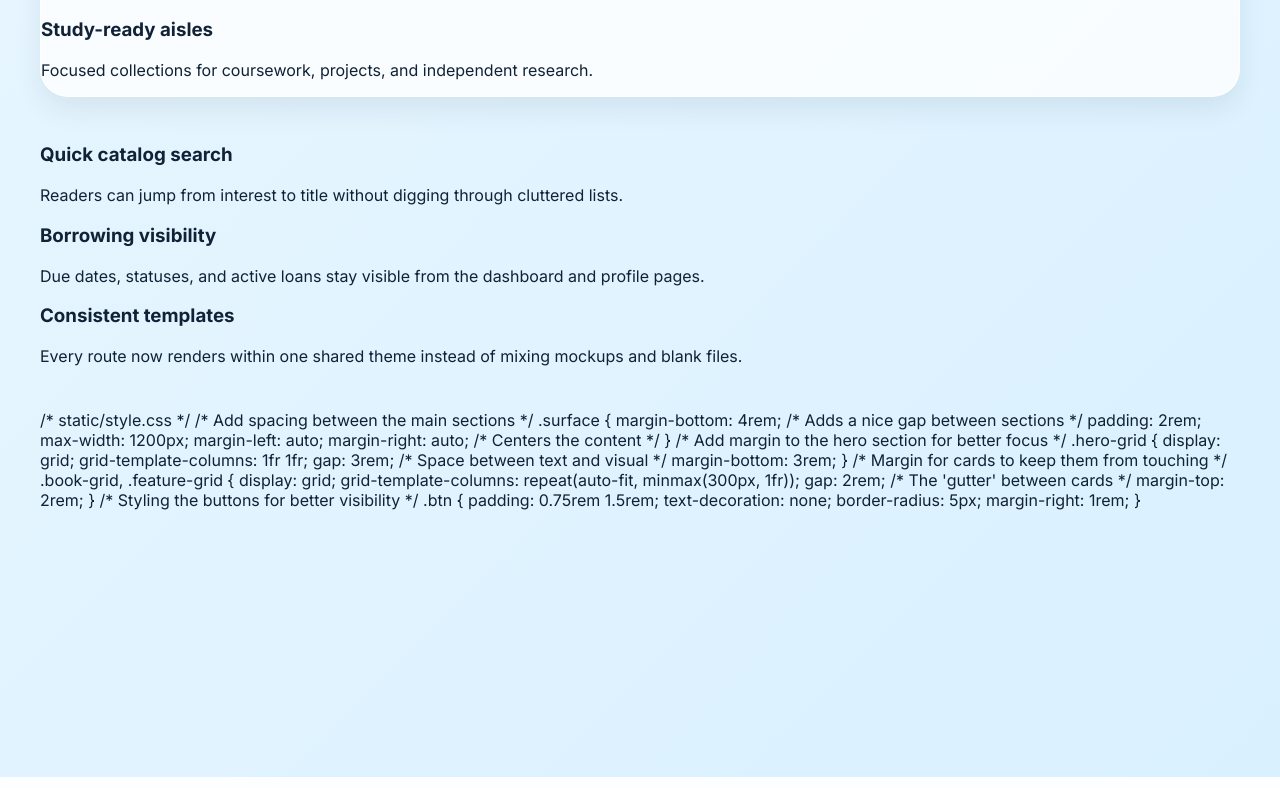
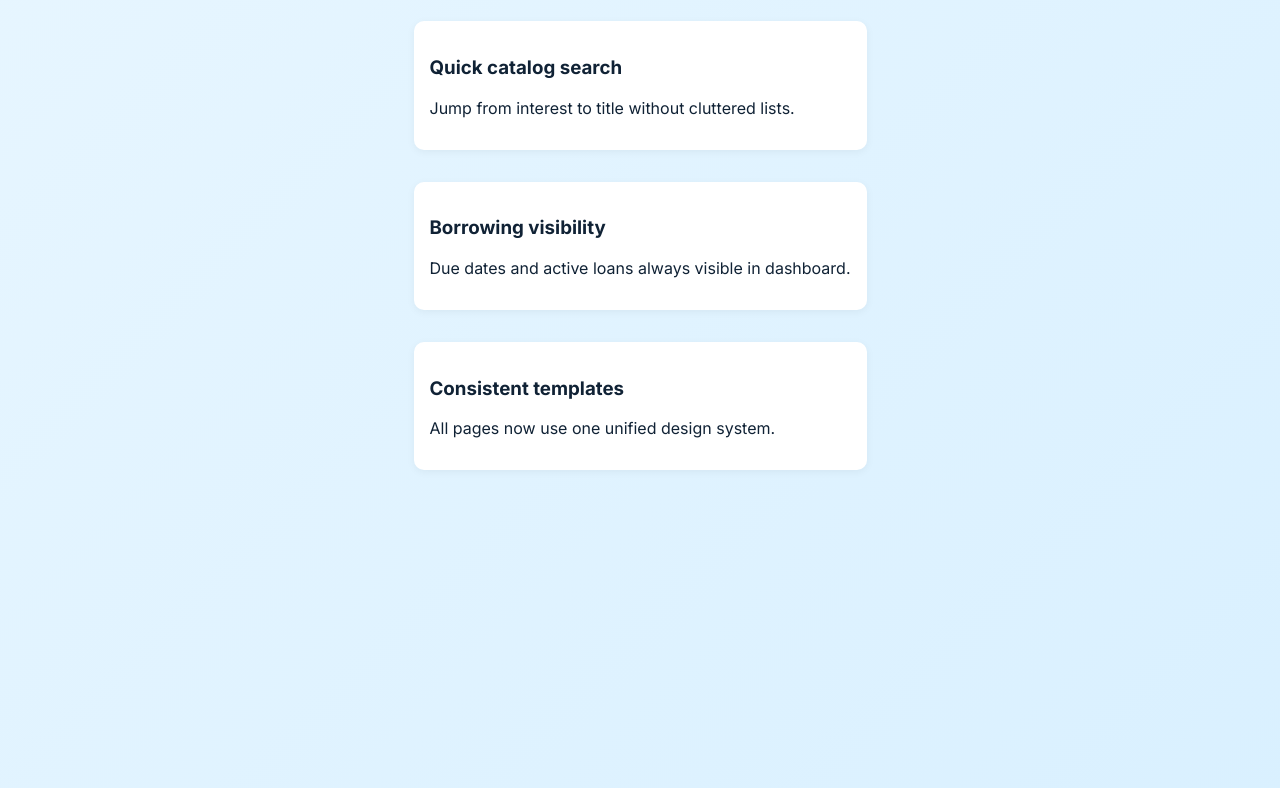
Before and after one commit to anjana321-anj/AI39A_Group8_-Library-Management-System-, a Flask app: page /home in a window 1280 px wide. Shown: the part 2057-2845 px from the top of the page. Run offline with Flask 3, Linux system fonts and the light colour scheme.

Commit message:
Improve homepage UI and add structured layout

```diff
--- a/app/static/style.css
+++ b/app/static/style.css
@@ -1593,3 +1593,87 @@ td span {
     object-fit: cover;
     border-radius: 8px;
 }
+
+/* Layout container */
+.surface {
+    margin-bottom: 4rem;
+    padding: 2rem;
+    max-width: 1200px;
+    margin-left: auto;
+    margin-right: auto;
+}
+
+/* HERO SECTION */
+.hero-grid {
+    display: grid;
+    grid-template-columns: 1fr 1fr;
+    gap: 3rem;
+    margin-bottom: 3rem;
+}
+
+/* Buttons */
+.btn {
+    padding: 0.75rem 1.5rem;
+    text-decoration: none;
+    border-radius: 6px;
+    margin-right: 1rem;
+    display: inline-block;
+}
+
+.btn-primary {
+    background: #2b6cb0;
+    color: white;
+}
+
+.btn-secondary {
+    background: #e2e8f0;
+    color: #1a202c;
+}
+
+/* Metrics */
+.metric-grid {
+    display: grid;
+    grid-template-columns: repeat(3, 1fr);
+    gap: 1rem;
+    margin-top: 2rem;
+}
+
+.metric-card {
+    background: #f7fafc;
+    padding: 1rem;
+    border-radius: 10px;
+}
+
+/* BOOK + FEATURE GRIDS */
+.book-grid,
+.feature-grid {
+    display: grid;
+    grid-template-columns: repeat(auto-fit, minmax(250px, 1fr));
+    gap: 2rem;
+    margin-top: 2rem;
+}
+
+/* Cards */
+.book-card,
+.feature-card {
+    background: white;
+    padding: 1rem;
+    border-radius: 10px;
+    box-shadow: 0 2px 8px rgba(0,0,0,0.05);
+}
+
+.book-card img {
+    width: 100%;
+    border-radius: 8px;
+    margin-bottom: 0.5rem;
+}
+
+/* Typography helpers */
+.headline {
+    font-size: 2rem;
+    margin-bottom: 1rem;
+}
+
+.subheadline {
+    color: #4a5568;
+}
--- a/app/templates/home.html
+++ b/app/templates/home.html
@@ -5,26 +5,35 @@
 {% block content %}
 <section class="surface">
     <div class="hero-grid">
+
         <div class="stack">
             <span class="eyebrow">Reader-first library space</span>
-            <h1 class="headline">A bright, modern shelf for every chapter of your reading life.</h1>
+
+            <h1 class="headline">
+                A bright, modern shelf for every chapter of your reading life.
+            </h1>
+
             <p class="subheadline">
                 BookVerse helps students and readers discover books, manage borrowing, and keep their reading flow
                 organized in one calm interface inspired by clean skies and open pages.
             </p>
+
             <div class="hero-actions">
                 <a class="btn btn-primary" href="{{ url_for('auth.books') }}">Browse the catalog</a>
                 <a class="btn btn-secondary" href="{{ url_for('auth.register') }}">Start a reader profile</a>
             </div>
+
             <div class="metric-grid">
                 <article class="metric-card">
                     <h3>8,420+</h3>
                     <p>Books already organized into easy-to-scan shelves.</p>
                 </article>
+
                 <article class="metric-card">
                     <h3>1,201</h3>
                     <p>Members borrowing titles, saving lists, and tracking returns.</p>
                 </article>
+
                 <article class="metric-card">
                     <h3>12</h3>
                     <p>Featured collections curated for study, leisure, and growth.</p>
@@ -34,27 +43,36 @@
 
         <aside class="hero-visual">
             <div class="visual-stack">
+
                 <div class="visual-banner">
                     <h3>Today's shelf focus</h3>
                     <p>Self-growth, literary fiction, and student favorites are trending right now.</p>
                 </div>
+
                 <div class="visual-card">
                     <img src="https://images.unsplash.com/photo-1512820790803-83ca734da794?q=80&w=900&auto=format&fit=crop" alt="Open book">
+
                     <div class="stack">
                         <strong>Calm borrowing flow</strong>
                         <small>Move from discovery to checkout with a clear path and easy due-date visibility.</small>
+
                         <div class="badge-row">
                             <span class="chip active">Smart discovery</span>
                             <span class="chip">Due-date tracking</span>
                         </div>
                     </div>
                 </div>
+
                 <div class="quote-card">
-                    <blockquote>"A library interface should feel as inviting as the books it protects."</blockquote>
+                    <blockquote>
+                        "A library interface should feel as inviting as the books it protects."
+                    </blockquote>
                     <footer>BookVerse design note</footer>
                 </div>
+
             </div>
         </aside>
+
     </div>
 </section>
 
@@ -69,23 +87,19 @@
 
     <div class="book-grid">
         <article class="book-card">
-            <div class="cover-art">
-                <img src="https://images.unsplash.com/photo-1544947950-fa07a98d237f?q=80&w=900&auto=format&fit=crop" alt="Poetry collection">
-            </div>
+            <img src="https://images.unsplash.com/photo-1544947950-fa07a98d237f?q=80&w=900&auto=format&fit=crop">
             <h3>Poetry and reflection</h3>
             <p>Short, meaningful reads for quiet evenings and quick inspiration.</p>
         </article>
+
         <article class="book-card">
-            <div class="cover-art">
-                <img src="https://images.unsplash.com/photo-1495446815901-a7297e633e8d?q=80&w=900&auto=format&fit=crop" alt="Fiction shelf">
-            </div>
+            <img src="https://images.unsplash.com/photo-1495446815901-a7297e633e8d?q=80&w=900&auto=format&fit=crop">
             <h3>Modern fiction</h3>
             <p>Layered stories and memorable voices for readers who like emotional range.</p>
         </article>
+
         <article class="book-card">
-            <div class="cover-art">
-                <img src="https://images.unsplash.com/photo-1507842217343-583bb7270b66?q=80&w=900&auto=format&fit=crop" alt="Library aisle">
-            </div>
+            <img src="https://images.unsplash.com/photo-1507842217343-583bb7270b66?q=80&w=900&auto=format&fit=crop">
             <h3>Study-ready aisles</h3>
             <p>Focused collections for coursework, projects, and independent research.</p>
         </article>
@@ -96,52 +110,18 @@
     <div class="feature-grid">
         <article class="feature-card">
             <h3>Quick catalog search</h3>
-            <p>Readers can jump from interest to title without digging through cluttered lists.</p>
+            <p>Jump from interest to title without cluttered lists.</p>
         </article>
+
         <article class="feature-card">
             <h3>Borrowing visibility</h3>
-            <p>Due dates, statuses, and active loans stay visible from the dashboard and profile pages.</p>
+            <p>Due dates and active loans always visible in dashboard.</p>
         </article>
+
         <article class="feature-card">
             <h3>Consistent templates</h3>
-            <p>Every route now renders within one shared theme instead of mixing mockups and blank files.</p>
+            <p>All pages now use one unified design system.</p>
         </article>
     </div>
 </section>
-
-/* static/style.css */
-
-/* Add spacing between the main sections */
-.surface {
-    margin-bottom: 4rem; /* Adds a nice gap between sections */
-    padding: 2rem;
-    max-width: 1200px;
-    margin-left: auto;
-    margin-right: auto; /* Centers the content */
-}
-
-/* Add margin to the hero section for better focus */
-.hero-grid {
-    display: grid;
-    grid-template-columns: 1fr 1fr;
-    gap: 3rem; /* Space between text and visual */
-    margin-bottom: 3rem;
-}
-
-/* Margin for cards to keep them from touching */
-.book-grid, .feature-grid {
-    display: grid;
-    grid-template-columns: repeat(auto-fit, minmax(300px, 1fr));
-    gap: 2rem; /* The 'gutter' between cards */
-    margin-top: 2rem;
-}
-
-/* Styling the buttons for better visibility */
-.btn {
-    padding: 0.75rem 1.5rem;
-    text-decoration: none;
-    border-radius: 5px;
-    margin-right: 1rem;
-}
-
 {% endblock %}
```
